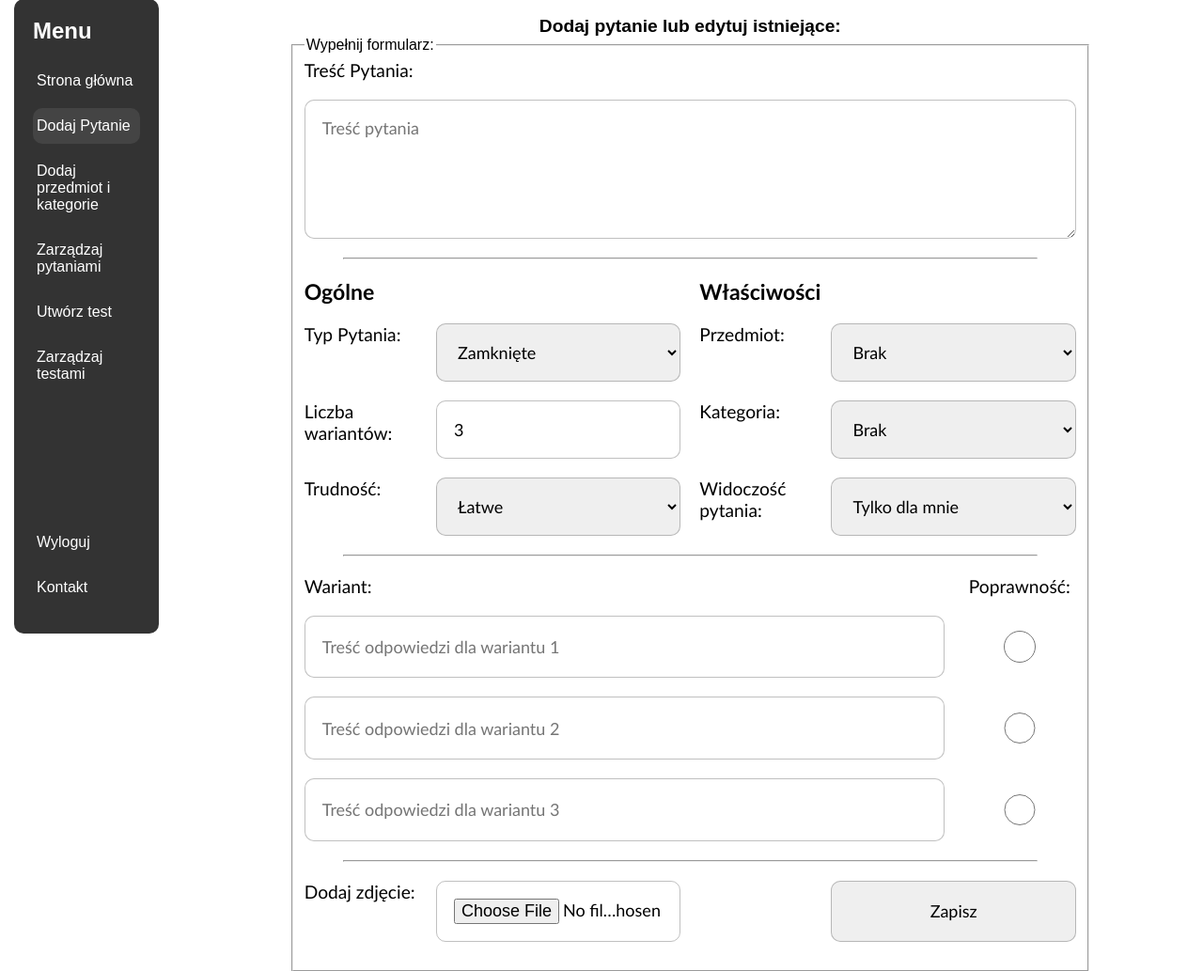
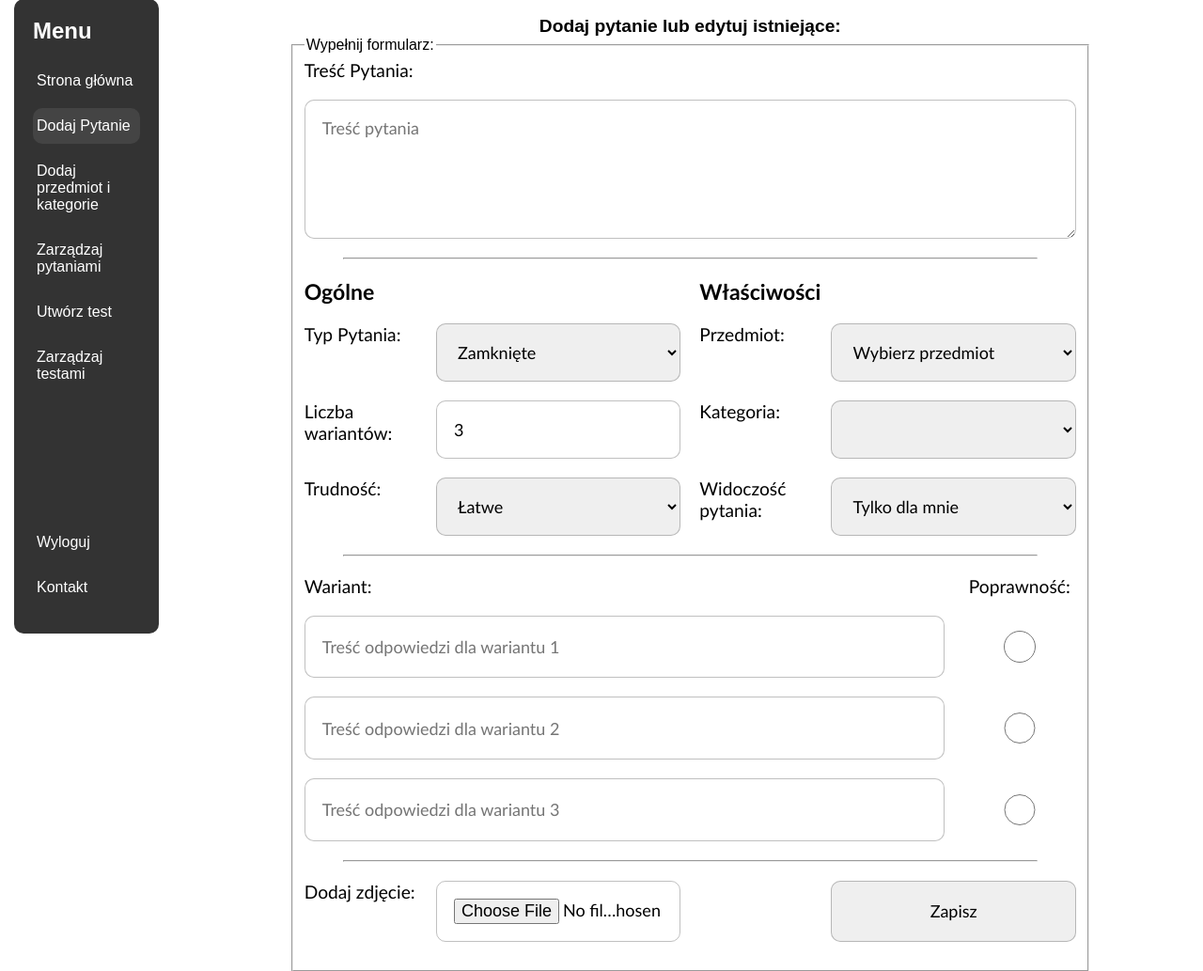
Before and after one commit to jakubludwiczak21/Noodle, a PHP site: page /html/panel_nauczyciela/dodaj.php in a window 1280 px wide. Shown: the part 73-1106 px from the top of the page at 94% size. Run offline with PHP 8.4, Linux system fonts and the light colour scheme; a user stored in the database is signed in; data comes from the database, SQL or seed files in the repository; lists and menus that the app fills with data are empty.

Commit message:
Kategoria ściśle powiązana z wybranym przedmiotem

```diff
--- a/Strona/html/panel_nauczyciela/dodaj.php
+++ b/Strona/html/panel_nauczyciela/dodaj.php
@@ -97,10 +97,10 @@ if (!isset($_SESSION['user_id'])) {
 									$sql = "SELECT * FROM przedmioty";
 									$result = $conn->query($sql);
 
-									echo '<option value="0" ' . ($selected == '0' ? 'selected' : '') . '>Brak</option>';
+									echo '<option value="0" ' . ($selected == '0' ? 'selected' : '') . '>Wybierz przedmiot</option>';
 									if ($result->num_rows > 0) {
 										while($row = $result->fetch_assoc()) {
-											echo '<option value="' . $row['nazwa'] . '" ' . ($selected == $row['nazwa'] ? 'selected' : '') . '>' . $row['nazwa'] . '</option>';
+											echo '<option value="' . $row['id'] . '" ' . ($selected == $row['id'] ? 'selected' : '') . '>' . $row['nazwa'] . '</option>';
 										}
 									} else {
 										echo '<option value="">Brak przedmiotów</option>';
@@ -112,22 +112,26 @@ if (!isset($_SESSION['user_id'])) {
 
 							<label for="kategoria">Kategoria:</label>
 							<select id="kategoria" name="kategoria" style="grid-column: 5 / 7;" required>
-								<?php
-									$selected = isset($_GET['kategoria']) ? $_GET['kategoria'] : '0';
-									$sql = "SELECT * FROM kategoria";
-									$result = $conn->query($sql);
-
-									echo '<option value="0" ' . ($selected == '0' ? 'selected' : '') . '>Brak</option>';
-									if ($result->num_rows > 0) {
-										while($row = $result->fetch_assoc()) {
-											echo '<option value="' . $row['nazwa'] . '" ' . ($selected == $row['nazwa'] ? 'selected' : '') . '>' . $row['nazwa'] . '</option>';
-										}
+							</select>
+							<script>
+							$(document).ready(function() {
+								$('#przedmiot').on('change', function() {
+									var przedmiotId = $(this).val();
+									if (przedmiotId) {
+										$.ajax({
+											type: 'POST',
+											url: 'get_kategorie.php', // Plik PHP do pobierania kategorii na podstawie przedmiotu
+											data: { przedmiot_id: przedmiotId },
+											success: function(response) {
+												$('#kategoria').html(response);
+											}
+										});
 									} else {
-										echo '<option value="">Brak przedmiotów</option>';
+										$('#kategoria').html('<option value="">Wybierz kategorię</option>');
 									}
-								?>
-							</select>
-
+								});
+							});
+							</script>
 							<label for="poziom">Trudność:</label>
 							<select id="poziom" name="poziom" style="grid-column: 2 / 4;"required>
 								<option value="latwe">Łatwe</option>
@@ -255,8 +259,8 @@ $('#liczba').on('input', function() {
 		$_tresc = $_POST['tresc'];
 
 
-		$get_przedmiot = $_POST['przedmiot'];
-		$select_query = "SELECT id FROM Przedmioty WHERE nazwa = '$get_przedmiot'";
+		$get_przedmiot_id = $_POST['przedmiot'];
+		$select_query = "SELECT id FROM przedmioty WHERE id = '$get_przedmiot_id'";
 		$result = $conn->query($select_query);
 
 		if ($result) {
@@ -264,15 +268,13 @@ $('#liczba').on('input', function() {
 				$row = $result->fetch_assoc();
 				$_przedmiot_id = $row['id'];
 			} else {
-				$insert_query = "INSERT INTO `przedmioty` (`nazwa`) VALUES ('$get_przedmiot')";
-				if ($conn->query($insert_query) === TRUE) {
-					$_przedmiot_id = $conn->insert_id;
-				} else {
-					echo "Error: " . $conn->error;
-				}
+				// Jeśli przedmiot o podanym ID nie istnieje, możemy zakończyć proces i wyświetlić odpowiedni komunikat błędu.
+				echo "Error: Przedmiot o podanym ID nie istnieje.";
+				exit();
 			}
 		} else {
 			echo "Error: " . $conn->error;
+			exit();
 		}
 
 		echo $_przedmiot_id;
```
Also changed, not shown: Strona/html/panel_nauczyciela/get_kategorie.php (added, +35 -0 lines).
